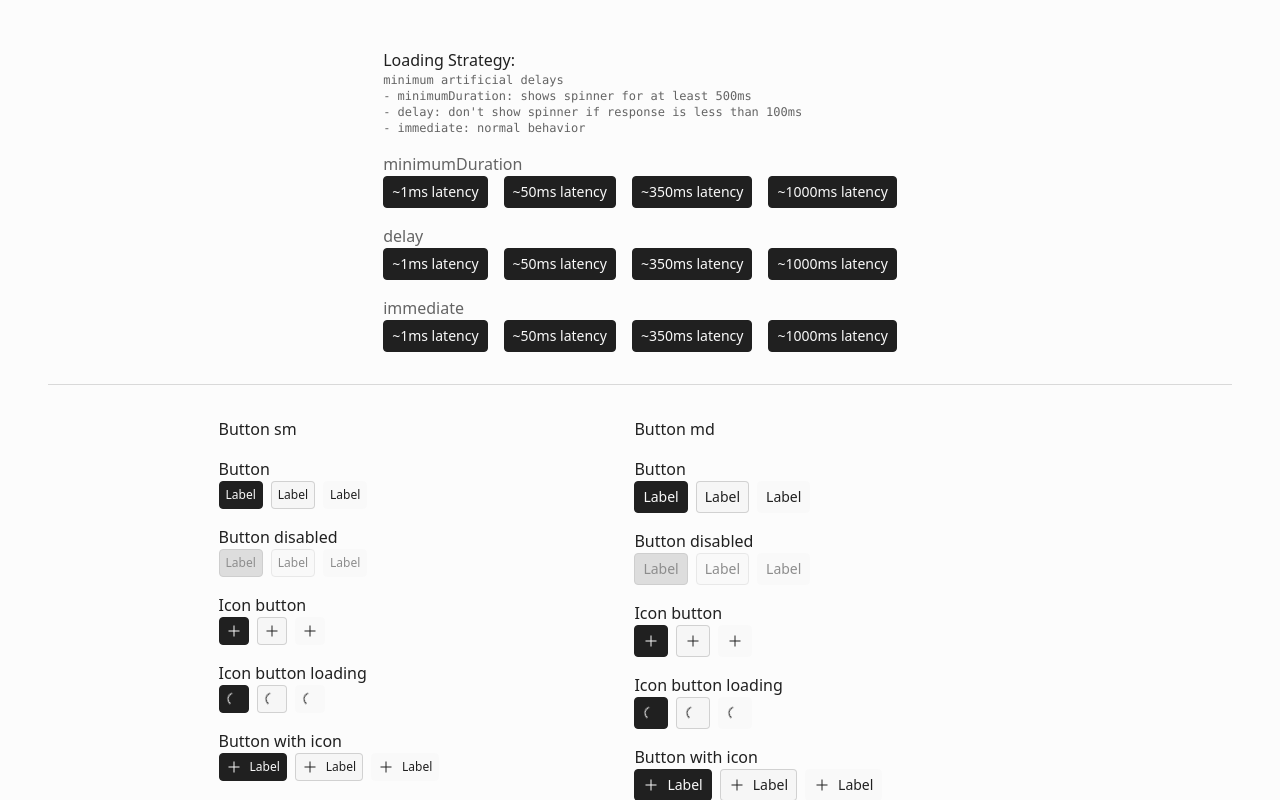
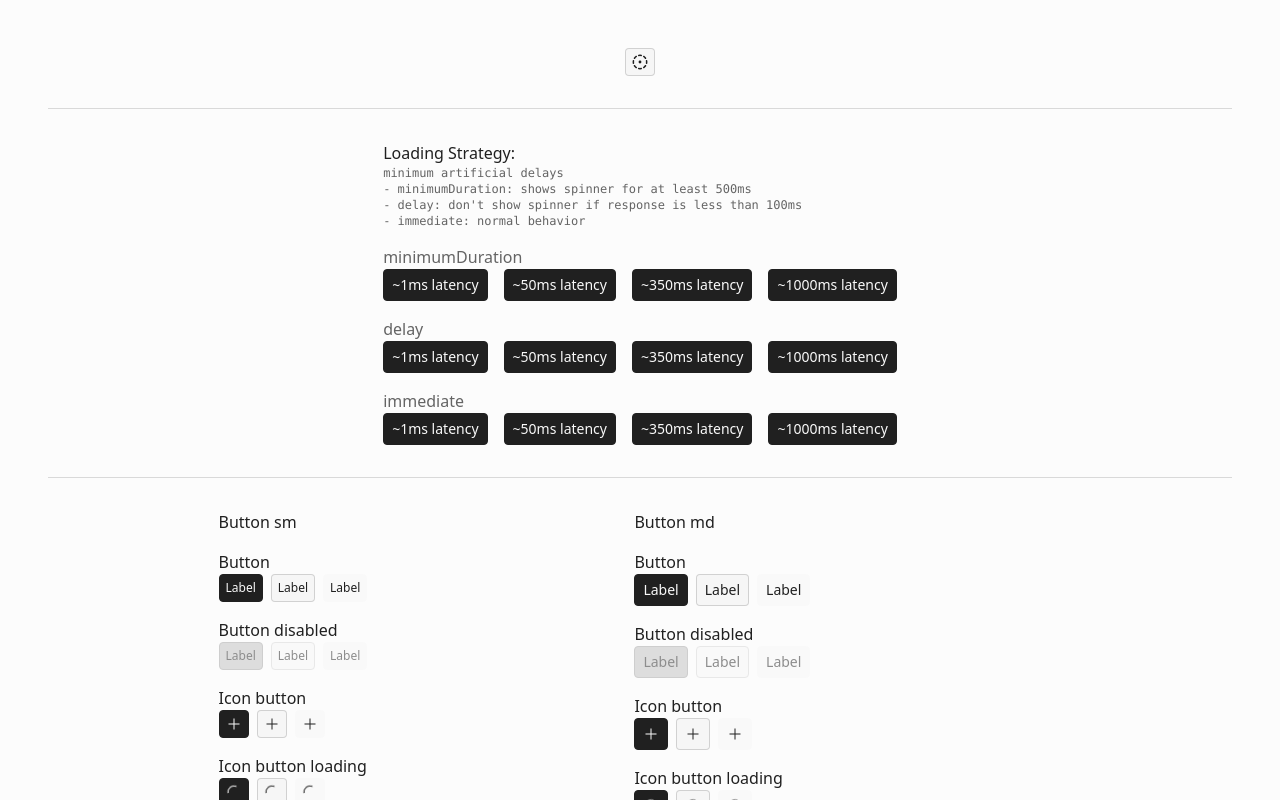
Before and after one commit to bdsqqq/axm-playground, a React (Vite) app: page / in a window 1280 px wide. Shown: the top 800 px of the page. Built offline with nearby package versions, Linux system fonts and the light colour scheme.

Commit message:
feat(app): cycle button

```diff
--- a/src/App.tsx
+++ b/src/App.tsx
@@ -1,9 +1,53 @@
+import { useCallback, useState } from 'react';
 import { ButtonShowcase, LatencyShowcase } from './ui/button/showcase';
 import { Dialoguer } from './ui/dialog/Dialog';
+import { Button } from './ui/button/button';
+import { Sun, Moon, CircleDotDashed } from './ui/icons';
+
+const THEMES = ['system', 'light', 'dark'] as const;
+const THEME_ICONS = {
+  system: <CircleDotDashed />,
+  light: <Sun />,
+  dark: <Moon />,
+} as const;
+
+const CycleToggleButton = ({
+  options,
+}: {
+  options: {
+    label: string;
+    icon: React.ReactNode;
+  }[];
+}) => {
+  const [selected, setSelected] = useState(0);
+  const cycleSelected = useCallback(() => {
+    setSelected((selected + 1) % options.length);
+  }, [selected, options.length]);
+
+  const Icon = options[selected]?.icon;
+
+  return (
+    // could add a context menu to select an item directly
+    <Button
+      data-valute={options[selected]?.label}
+      left={Icon}
+      onClick={cycleSelected}
+      variant="secondary"
+      size="sm"
+    />
+  );
+};
 
 function App() {
   return (
     <div className="grid min-h-screen place-items-center gap-8 p-12">
+      <CycleToggleButton
+        options={THEMES.map((theme) => ({
+          label: theme,
+          icon: THEME_ICONS[theme],
+        }))}
+      />
+      <hr className="w-full border-gray-06" />
       <LatencyShowcase />
       <hr className="w-full border-gray-06" />
       <ButtonShowcase />
```
